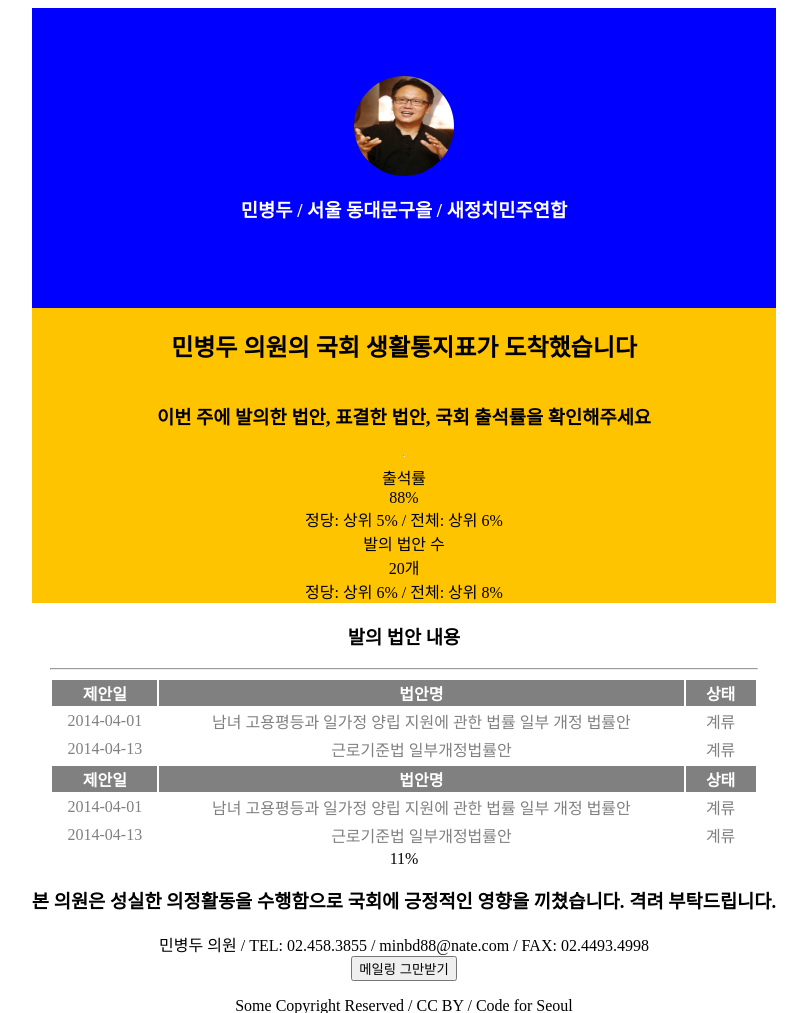
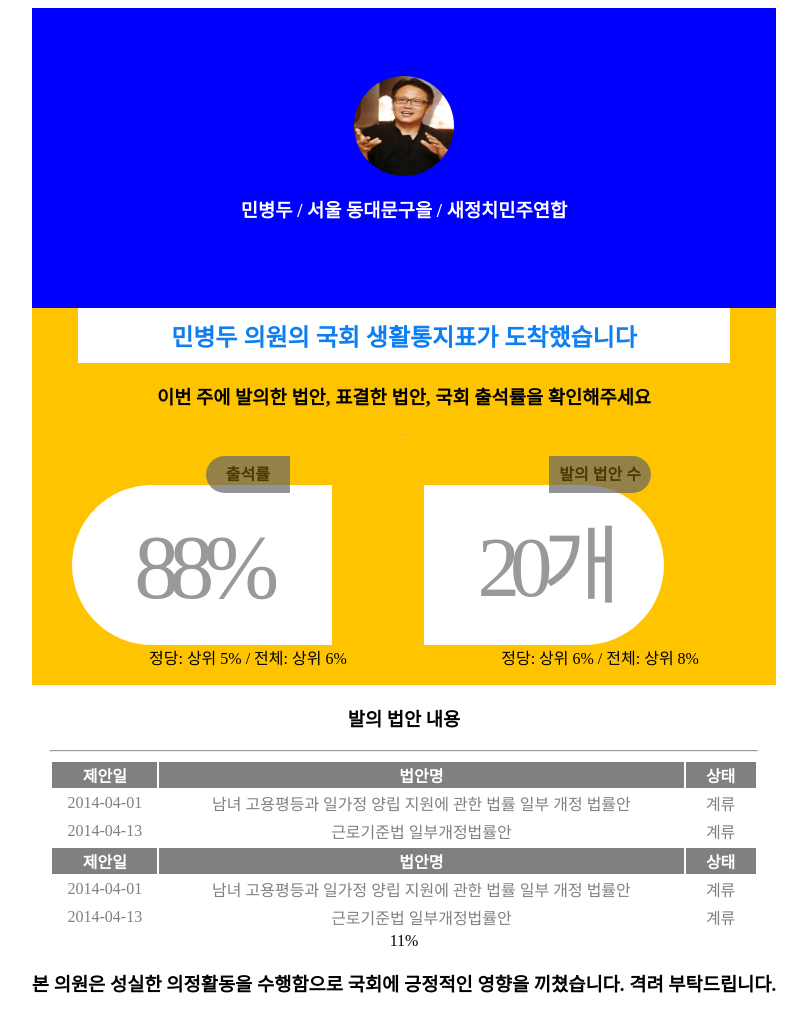
Before and after one commit to codeforseoul/congress-report-mailer, a Python web app: template templates/1.0.html in a window 1280 px wide. Shown: the top 1013 px of the page, without its empty margins (236-1043 px from the left). Run offline with Jinja, Linux system fonts and the light colour scheme; the template is opened without the code that fills it, so the values that code supplies are empty.

Commit message:
css improved

```diff
--- a/templates/1.0.html
+++ b/templates/1.0.html
@@ -6,23 +6,25 @@
   </head>
   <body>
     <header id="assembly">
-      <img class="profile" alt="민병두" src="/images/minbd.jpg"/>
+      <img class="profile" alt="민병두" src="../images/minbd.jpg"/>
       <h3 class="bio">민병두 / 서울 동대문구을 / 새정치민주연합</h3>
     </header>
     <section id="statistics">
-      <h1>민병두 의원의 국회 생활통지표가 도착했습니다</h1>
+      <h1 id = "name"> 민병두 의원의 국회 생활통지표가 도착했습니다 </h1>
       <h3>이번 주에 발의한 법안, 표결한 법안, 국회 출석률을 확인해주세요</h3>
       <hr/>
-      <section class="attendance">
+      <ul>
+      <li class="att">
         <span class="title">출석률</span>
         <div class="value">88%</div>
         <span class="rank">정당: 상위 5% / 전체: 상위 6%</span>
-      </section>
-      <section class="proposal">
+      </li>
+      <li class = "propo">
         <span class="title">발의 법안 수</span>
         <div class="value">20개</div>
         <span class="rank">정당: 상위 6% / 전체: 상위 8%</span>
-      </section>
+      </li>
+      </ul>
     </section>
     <section id="bills">
       <section class="proposal">
--- a/templates/style.css
+++ b/templates/style.css
@@ -37,11 +37,72 @@ header#assembly .bio {
     display: flex;
     flex-direction: column;
 }
+#statistics ul li {
+    float:left;
+    list-style-type:none;
+    width:50%;
+}
 
-#statistics .attendance, #statistics .proposal {
-    display: flex;
-    flex-direction: column;
+#statistics .att .title  {
+    background-color:#666;
+    border-radius:30px 0 0 30px;
+    height:50px;
+    padding:10px 20px;
+    opacity: 0.7;
+    font-weight: bold;
 }
+
+#statistics .propo .title  {
+    background-color:#666;
+    border-radius: 0 30px 30px 0;
+    height:50px;
+    width: 100px;
+    padding:10px 10px;
+    opacity: 0.7;
+    font-weight: bold;
+}
+
+#statistics #name {
+    background-color: white;
+    padding: 10px;
+    width: 85%;
+    margin: 0 auto;
+    color: #0d7ff2;
+}
+
+#statistics .att .value {
+    background-color:#fff;
+    padding: 20px;
+    height:120px;
+    width: 220px;
+    border-radius: 120px 0 0 120px;
+    font-size: 90px;
+    letter-spacing: -10px;
+    font-weight: 100;
+    color:#999;
+    line-height: 125px;
+}
+
+#statistics .propo .value {
+    background-color:#fff;
+    padding:20px;
+    height:120px;
+    width: 200px;
+    border-radius:  0 120px 120px 0;
+    font-size: 85px;
+    letter-spacing: -10px;
+    font-weight: 100;
+    color:#999;
+    line-height: 125px;
+}
+
+.att {
+
+}
+.att .title {
+
+}
+
 
 #bills {
     width: 95%;
```
